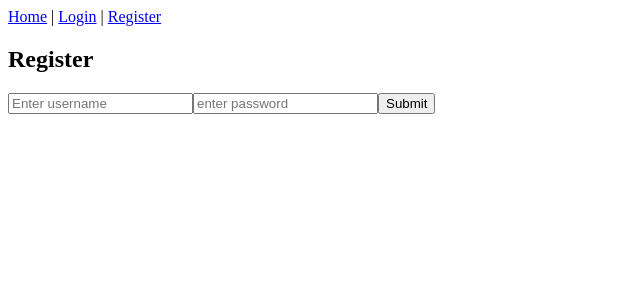
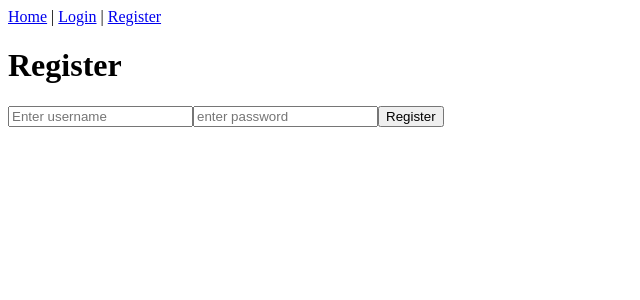
Before and after one commit to Hoid14/react-django-app, a React (Vite) app in the folder frontend/: page /register in a window 1280 px wide. Shown: the top 300 px of the page, without its empty margins (0-640 px from the left). Built offline with nearby package versions, Linux system fonts and the light colour scheme; no server answers.

Commit message:
actualizacion del componente Form

```diff
--- a/frontend/src/components/Form.jsx
+++ b/frontend/src/components/Form.jsx
@@ -5,12 +5,16 @@ export const Form = ({name, handleSubmit, loading }) => {
 
   return (
         <div>
-            <form onSubmit={handleSubmit}>
-                <h2>{name}</h2>
-                <input type="text" name="username" placeholder="Enter username"/>
-                <input type="password" name="password" placeholder="enter password"/>
-                <input type="submit"/>
+            <form onSubmit={handleSubmit} className="form-container">
+                <h1>{name}</h1>
+                <input className="form-input" type="text" name="username" placeholder="Enter username"/>
+                <input className="form-input" type="password" name="password" placeholder="enter password"/>
+
                 {loading && <LoadingIndicator />}
+
+                <button className="form-button" type="submit">
+                    {name}
+                </button>
             </form>
         </div>
   )
```
